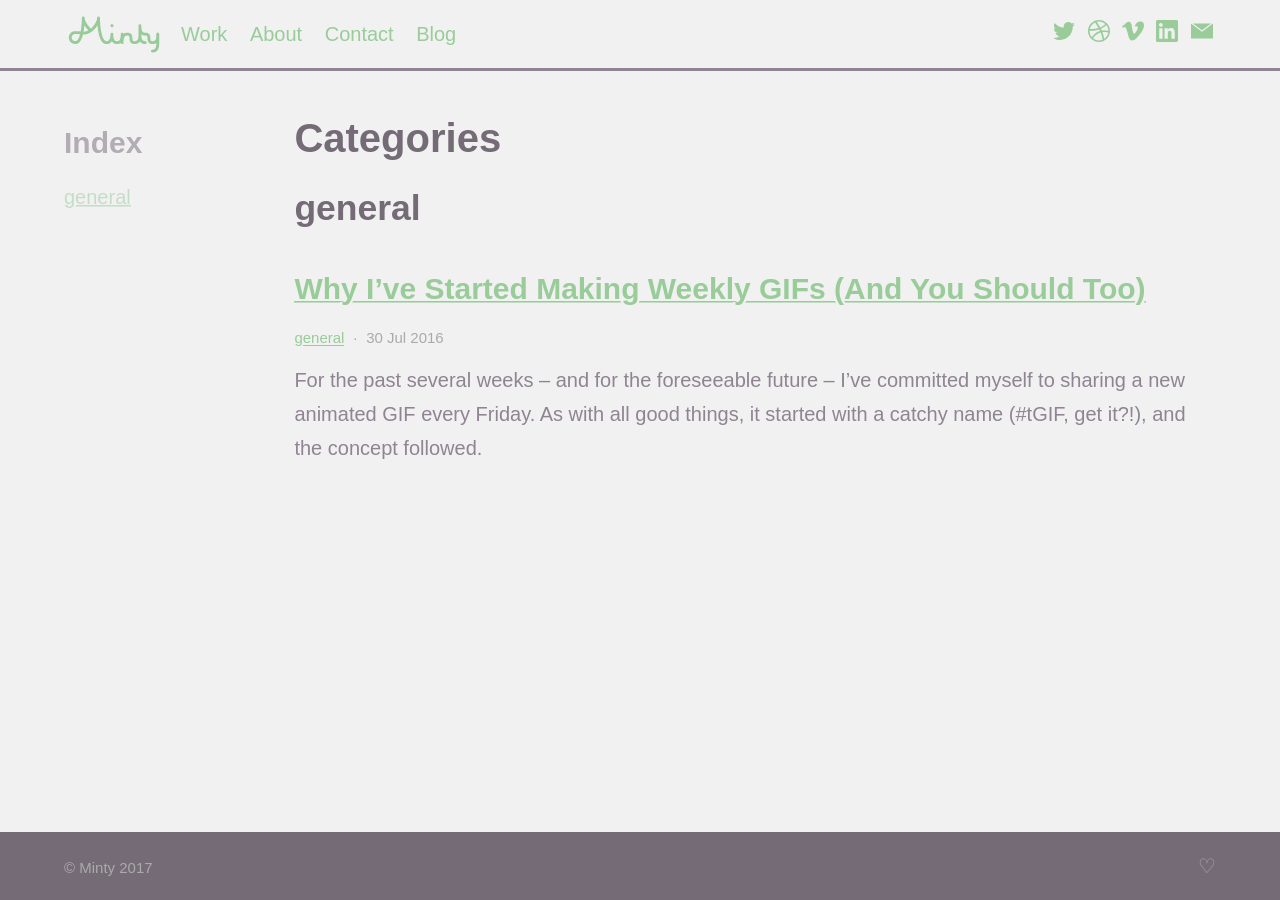
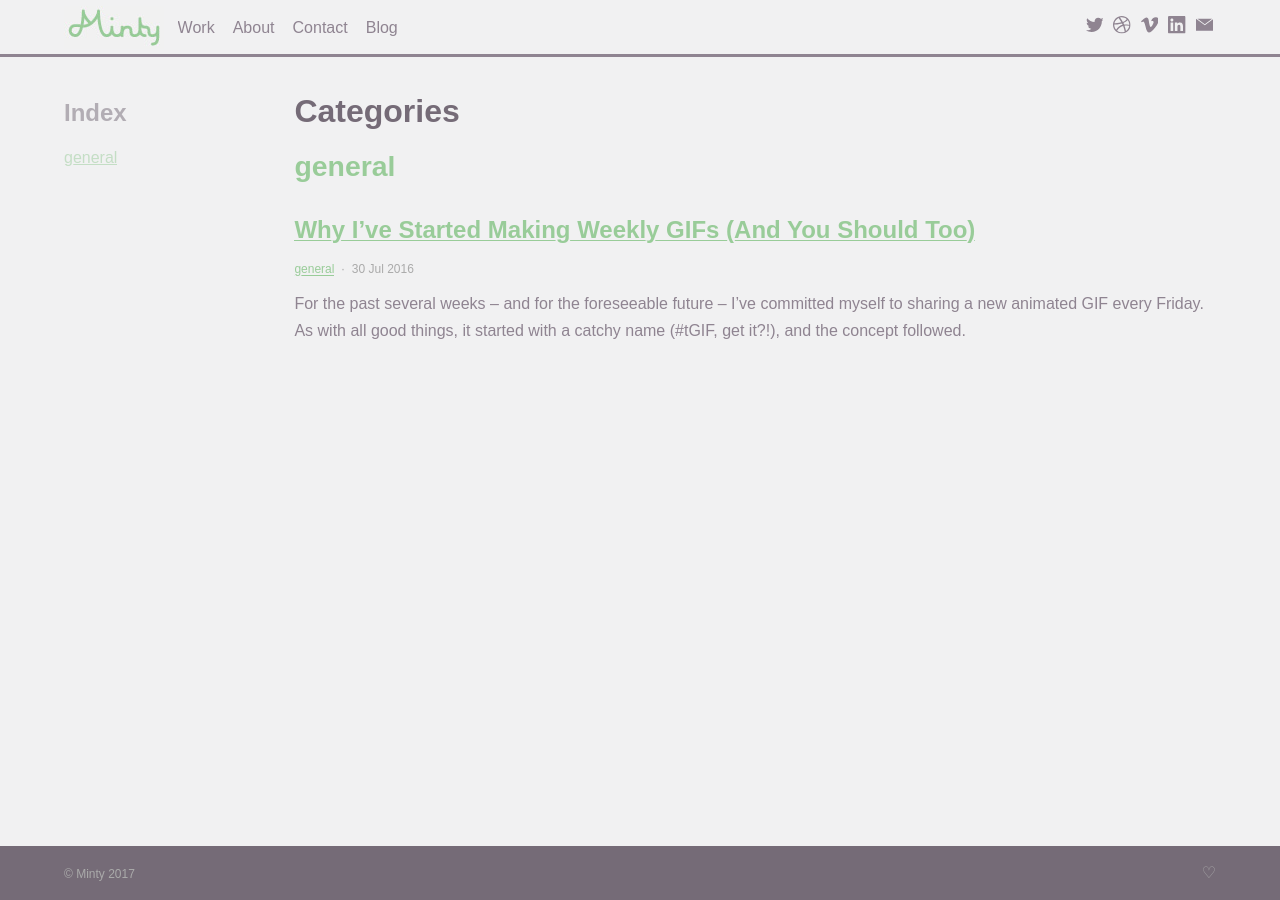
Before and after one commit to StephenMinty/itsminty.co.uk, a Jekyll site: the page built from categories.md, in a window 1280 px wide. Built offline with Jekyll 4.4.1, drawn with Linux system fonts in a browser that asks for light colours; some web fonts are replaced.

Commit message:
Minor tweaks to styles and content

```diff
--- a/assets/styles.scss
+++ b/assets/styles.scss
@@ -10,6 +10,23 @@ title: false
 @import "syntax";
 @import "flex";
 
+
+// Scale typography
+:root {
+    font-size: 65%; // 0px                    ~ Mobile first
+    @include breakpoint(break-1) { // 640px   ~ Small tablet up
+      font-size: 65%;
+    }
+    @include breakpoint(break-2) { // 800px   ~ Large tablet up
+      font-size: 75%;
+    }
+    @include breakpoint(break-3) { // 1024px  ~ Desktop up
+      font-size: 85%;
+    }
+    @include breakpoint(break-4) { // 1600px  ~ Large desktop up
+      font-size: 95%;
+    }
+}
 
 // Structural elements
 body {
@@ -45,6 +62,9 @@ body {
 
 .header {
   padding-top: 6rem;
+  a {
+    color: $bodyColour;
+  }
   .nav {
     &--social {
       @include flex(1 0 auto);
@@ -544,6 +564,9 @@ pre code {
       color: $backgroundColour;
     }
   }
+  h2, h4 {
+    color: $linkColour;
+  }
   hr {
     width: 100%;
     background-image: linear-gradient(to bottom, transparent 50%, #d7d7d9 50%);
```
Also changed, not shown: index.md (+2 -2 lines).
